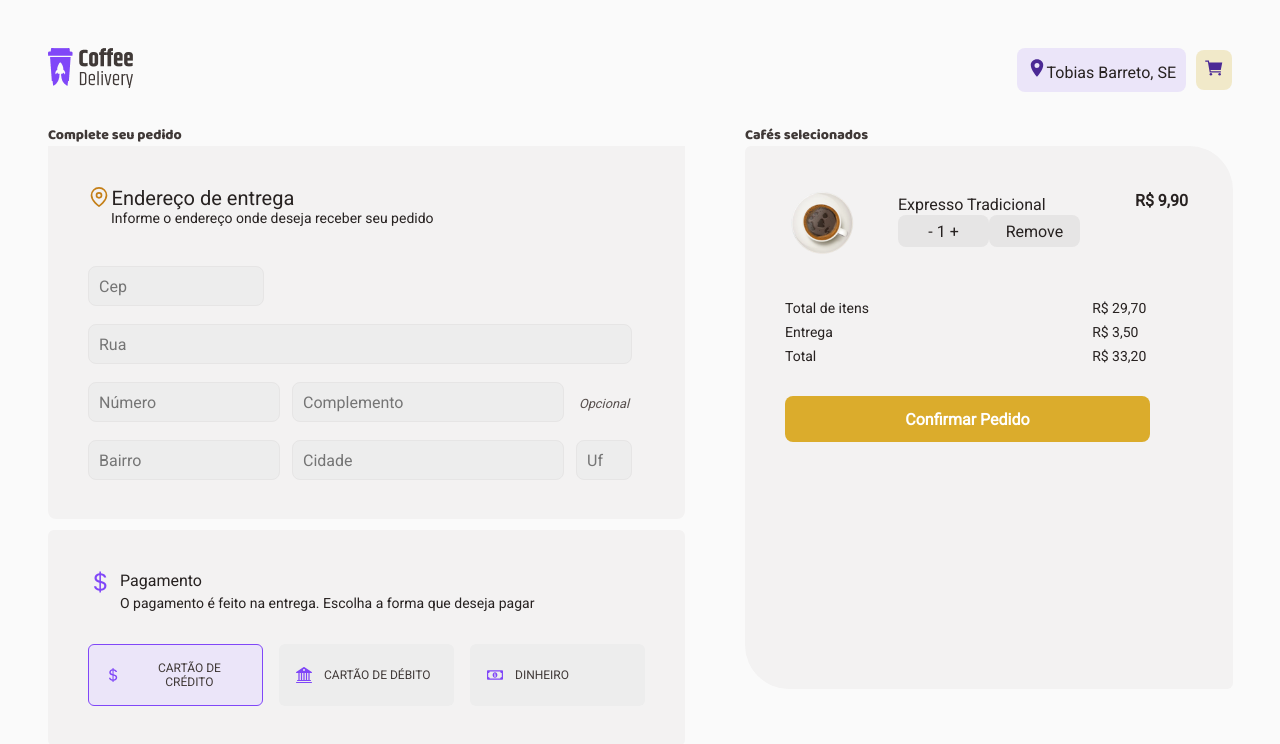
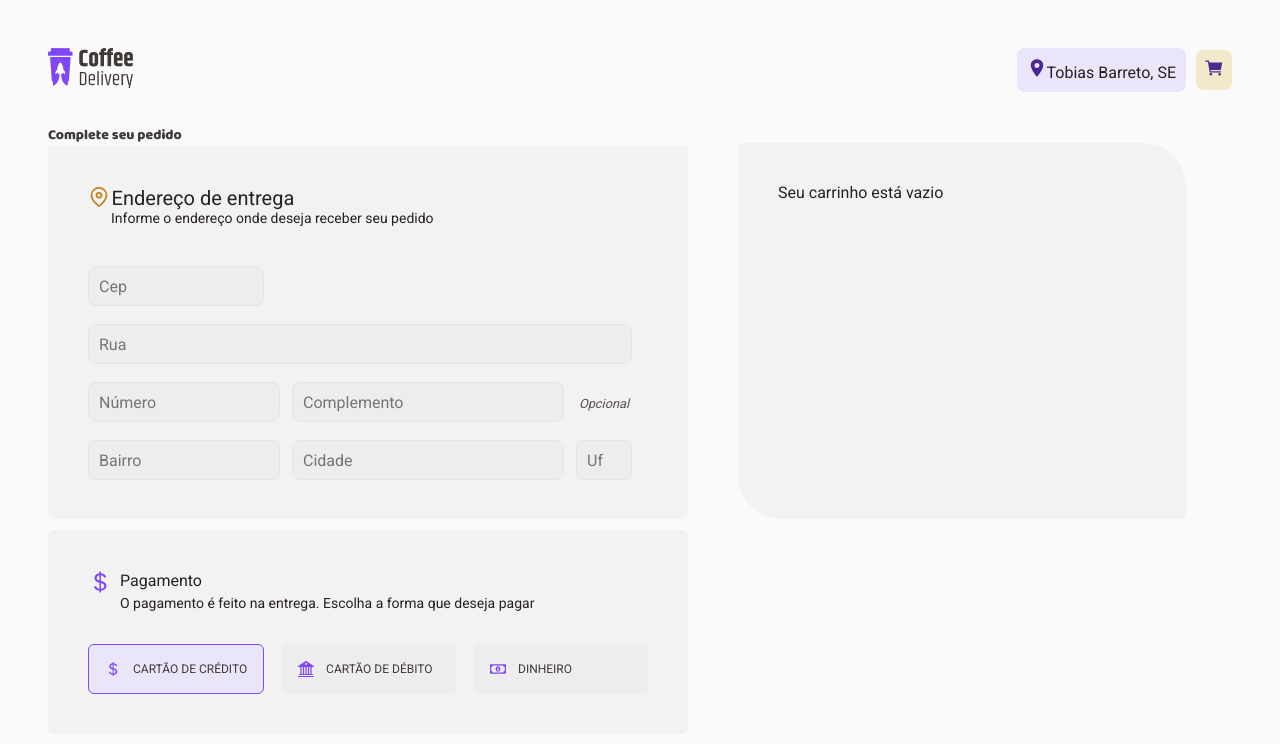
Before and after one commit to Jones-bass/coffe, a React (Vite) app: page /formulario in a window 1280 px wide. Shown: the top 744 px of the page. Built offline with nearby package versions, Linux system fonts and the light colour scheme.

Commit message:
Fatorando CardCoffeList

```diff
--- a/src/components/CoffeConfirmation/index.tsx
+++ /dev/null
@@ -1,56 +0,0 @@
-import { NavLink } from 'react-router-dom'
-import img1 from '../../assets/coffe/cafeGelado.png'
-
-import {
-  ContainerMain,
-  ContainerConfirmation,
-  CardContaneirPayment,
-  ContainerButton,
-  CardPayment,
-  CardTotal,
-  ButtonConfirmation,
-} from './styles'
-
-export function CoffeConfirmation() {
-  return (
-    <ContainerMain>
-      <p>Cafés selecionados</p>
-      <ContainerConfirmation>
-        <CardContaneirPayment>
-          <img src={img1} alt="Café Gelado" />
-
-          <CardPayment>
-            <span>Expresso Tradicional</span>
-            <ContainerButton>
-              <button>- 1 +</button>
-              <button>Remove</button>
-            </ContainerButton>
-          </CardPayment>
-          <p>R$ 9,90</p>
-        </CardContaneirPayment>
-
-        <CardTotal>
-          <tbody>
-            <tr>
-              <td width="85%">Total de itens</td>
-              <td>R$ 29,70</td>
-            </tr>
-            <tr>
-              <td width="85%">Entrega</td>
-              <td>R$ 3,50</td>
-            </tr>
-            <tr>
-              <td width="85%">Total</td>
-              <td>R$ 33,20</td>
-            </tr>
-          </tbody>
-        </CardTotal>
-        <ButtonConfirmation>
-          <NavLink to="/confirmacao" title="confirmação">
-            Confirmar Pedido
-          </NavLink>
-        </ButtonConfirmation>
-      </ContainerConfirmation>
-    </ContainerMain>
-  )
-}
--- /dev/null
+++ b/src/components/TotalCoffeeCard/index.tsx
@@ -0,0 +1,33 @@
+import { CardContaneirPayment, ContainerButton, CardPayment } from './styles'
+
+interface CartFormatted {
+  id: number
+  price: number
+  image: string
+  title: string
+  resume: string
+  tags: string[]
+  amount: number
+  priceFormatted: string
+  subTotal: string
+}
+
+interface CoffeeSelectedProps {
+  item: CartFormatted
+}
+export function TotalCoffeeCard({ item }: CoffeeSelectedProps) {
+  return (
+    <CardContaneirPayment>
+      <img src={item.image} alt={item.title} />
+
+      <CardPayment>
+        <span>{item.title}</span>
+        <ContainerButton>
+          <button>- 1 +</button>
+          <button>Remove</button>
+        </ContainerButton>
+      </CardPayment>
+      <p>{item.subTotal}</p>
+    </CardContaneirPayment>
+  )
+}
--- a/src/components/CoffeConfirmation/styles.ts
+++ b/src/components/TotalCoffeeCard/styles.ts
@@ -15,15 +15,7 @@ export const ContainerMain = styled.main`
     color: ${(porps) => porps.theme.subtitle};
   }
 `
-const Card = styled.div`
-  width: 368px;
-  height: 80px;
 
-  border-radius: 8px;
-  font-size: 14px;
-
-  font-family: 'Roboto';
-`
 export const ContainerConfirmation = styled.div`
   background-color: ${(porps) => porps.theme.card};
   margin-left: 20px;
@@ -85,36 +77,3 @@ export const ContainerButton = styled.div`
     }
   }
 `
-
-export const CardTotal = styled(Card)`
-  border-collapse: separate;
-  border-spacing: 0 0.5rem;
-
-  align-items: center;
-  text-align: left;
-  justify-content: space-between;
-
-  margin-top: 32px;
-`
-
-export const ButtonConfirmation = styled.button`
-  width: 365px;
-  height: 46px;
-  border-radius: 8px;
-  margin-top: 24px;
-
-  border: none;
-  cursor: pointer;
-  background: ${(porps) => porps.theme.yellow};
-
-  a {
-    text-decoration: none;
-    font-weight: bold;
-    color: ${(porps) => porps.theme.white};
-  }
-
-  :hover {
-    background: ${(porps) => porps.theme.yellowDark};
-    transition: background-color 0.2s;
-  }
-`
--- /dev/null
+++ b/src/components/TotalCoffeeContainer/index.tsx
@@ -0,0 +1,30 @@
+import { ContainerCoffe } from './slyles'
+import { TotalCoffeeCard } from '../TotalCoffeeCard'
+
+import { useAuth } from '../../hooks/useAuth'
+import { TotalCoffeeItems } from '../TotalCoffeeItems'
+
+export function TotalCoffeeContainer() {
+  const { card, priceFormattedAndSubTotal } = useAuth()
+
+  const itemExists = card.length
+
+  if (!itemExists) {
+    return (
+      <ContainerCoffe>
+        <p>Seu carrinho está vazio</p>
+      </ContainerCoffe>
+    )
+  }
+
+  return (
+    <>
+      <ContainerCoffe>
+        {priceFormattedAndSubTotal.map((item) => {
+          return <TotalCoffeeCard key={item.id} item={item} />
+        })}
+        <TotalCoffeeItems />
+      </ContainerCoffe>
+    </>
+  )
+}
--- /dev/null
+++ b/src/components/TotalCoffeeContainer/slyles.ts
@@ -0,0 +1,9 @@
+import styled from 'styled-components'
+
+export const ContainerCoffe = styled.div`
+  margin-top: 3.2rem;
+  padding: 2.5rem;
+  width: 28rem;
+  background: ${(props) => props.theme.card};
+  border-radius: 0.375rem 2.75rem 0.375rem 2.75rem;
+`
--- /dev/null
+++ b/src/components/TotalCoffeeItems/index.tsx
@@ -0,0 +1,21 @@
+import { ContainerConfirmList, Price, TotalValue } from './styles'
+
+export function TotalCoffeeItems() {
+  return (
+    <ContainerConfirmList>
+      <Price>
+        <p>Total de itens </p>
+        <p className="priceitem"></p>
+      </Price>
+      <Price>
+        <p>Entrega</p>
+        <p className="priceitem">R$ 3,50</p>
+      </Price>
+      <TotalValue>
+        <p>Total</p>
+        <p>R$</p>
+      </TotalValue>
+      <button type="submit">CONFIRMAR PEDIDO</button>
+    </ContainerConfirmList>
+  )
+}
--- /dev/null
+++ b/src/components/TotalCoffeeItems/styles.ts
@@ -0,0 +1,54 @@
+import styled from 'styled-components'
+
+export const ContainerConfirmList = styled.div`
+  width: 100%;
+  margin: 1.5rem 0;
+
+  button {
+    margin-top: 0.75rem;
+    width: 100%;
+    background: ${(props) => props.theme.yellow};
+    font-weight: 700;
+    font-size: 0.875rem;
+    padding: 0.75rem;
+    border: 0;
+    border-radius: 0.375rem;
+    cursor: pointer;
+    color: ${(props) => props.theme.white};
+
+    transition: 0.3s;
+
+    &:hover {
+      background: ${(props) => props.theme.yellow};
+    }
+
+    &:disabled {
+      background: ${(props) => props.theme.yellow};
+    }
+
+    a {
+      color: ${(props) => props.theme.white};
+    }
+  }
+`
+
+export const PriceBase = styled.div`
+  width: 100%;
+  margin-bottom: 0.75rem;
+
+  display: flex;
+  justify-content: space-between;
+`
+
+export const Price = styled(PriceBase)`
+  font-size: 0.875rem;
+
+  .priceitem {
+    font-size: 1rem;
+  }
+`
+
+export const TotalValue = styled(PriceBase)`
+  font-size: 1.25rem;
+  font-weight: 700;
+`
--- a/src/context/auth.tsx
+++ b/src/context/auth.tsx
@@ -1,6 +1,7 @@
 import React, { createContext, useState } from 'react'
 import { toast } from 'react-toastify'
 import { Product } from '../@types/product'
+import { priceFormatter } from '../utils/priceFormatter'
 
 export interface IAuthContextProviderProps {
   children: React.ReactNode
@@ -10,8 +11,15 @@ export interface Card extends Product {
   amount: number
 }
 
+interface CartFormatted extends Card {
+  priceFormatted: string
+  subTotal: string
+}
+
 interface IAuthContextCard {
   addCard: (product: Card) => void
+  priceFormattedAndSubTotal: CartFormatted[]
+
   card: Card[]
 }
 
@@ -28,9 +36,14 @@ export const AuthContextProvider = ({
     if (storageCard) {
       return JSON.parse(storageCard)
     }
-
     return []
   })
+
+  const priceFormattedAndSubTotal = card.map((product) => ({
+    ...product,
+    priceFormatted: priceFormatter(product.price),
+    subTotal: priceFormatter(product.price * product.amount),
+  }))
 
   function addCard(product: Card) {
     const copyCard = [...card]
@@ -51,7 +64,7 @@ export const AuthContextProvider = ({
   }
 
   return (
-    <AuthContext.Provider value={{ addCard, card }}>
+    <AuthContext.Provider value={{ addCard, card, priceFormattedAndSubTotal }}>
       {children}
     </AuthContext.Provider>
   )
--- a/src/page/Form/index.tsx
+++ b/src/page/Form/index.tsx
@@ -11,12 +11,12 @@ import {
   ContainerText,
 } from './styles'
 
-import { CoffeConfirmation } from '../../components/CoffeConfirmation'
 import { Input } from '../../components/Input'
 import { useState } from 'react'
 import { useForm } from 'react-hook-form'
 import { IFormLogin } from '../../@types/FormLogin'
 import { Payment } from '../../components/Payment'
+import { TotalCoffeeContainer } from '../../components/TotalCoffeeContainer'
 
 export function Form() {
   const [typePayment, setTypePayment] = useState<
@@ -137,7 +137,7 @@ export function Form() {
           </ContainerPayment>
         </Container>
       </ContainerMain>
-      <CoffeConfirmation />
+      <TotalCoffeeContainer />
     </ContainerCads>
   )
 }
--- /dev/null
+++ b/src/utils/priceFormatter.ts
@@ -0,0 +1,4 @@
+export const { format: priceFormatter } = new Intl.NumberFormat('pt-BR', {
+  style: 'currency',
+  currency: 'BRL',
+})
```
Also changed, not shown: 1 other file (tests, documents, lock files or other folders).
